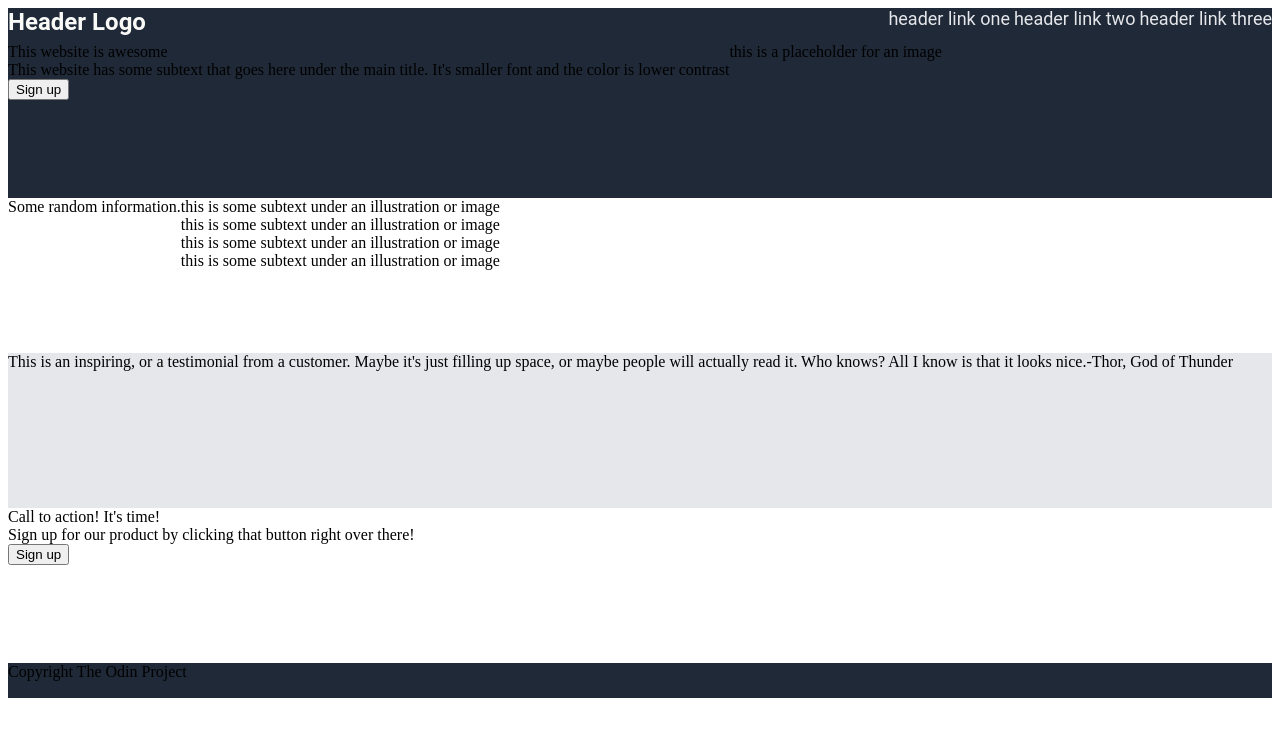
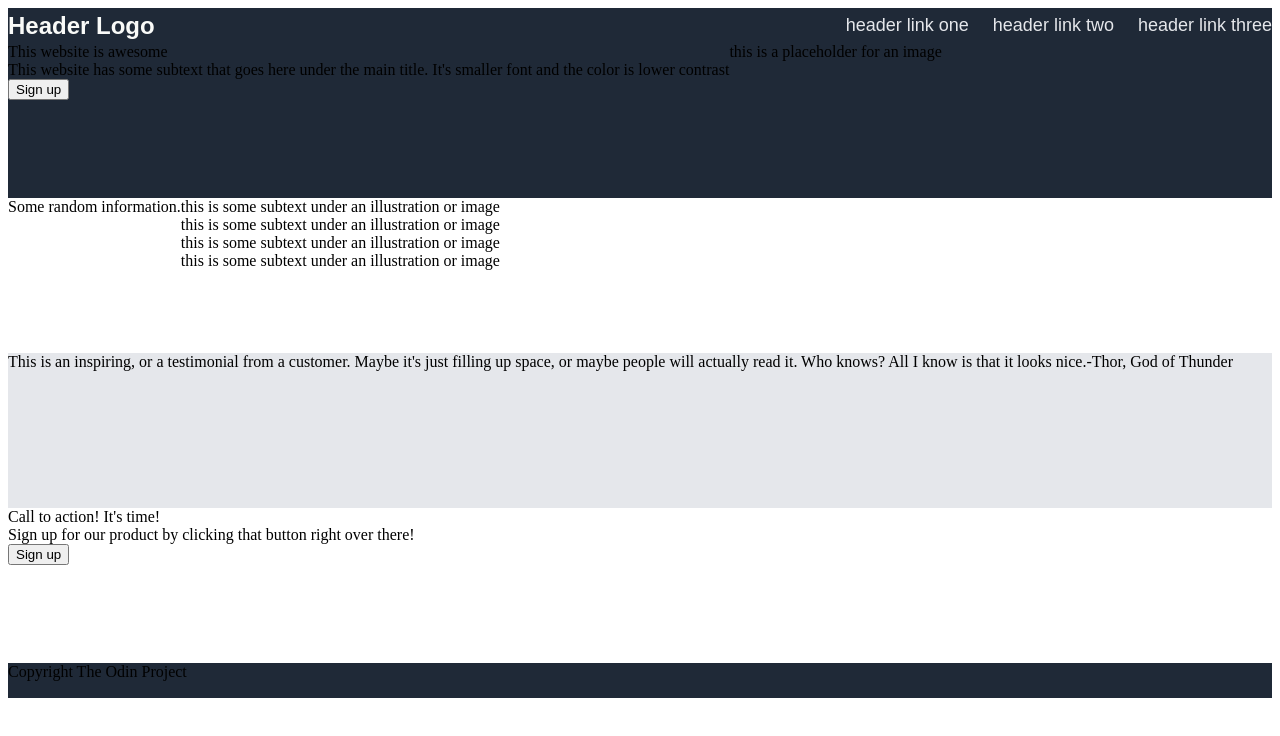
Before and after one commit to tyler7r/TOP-landing-page, a plain HTML site: page index.html in a window 1280 px wide. Drawn offline with Linux system fonts and the light colour scheme.

Commit message:
Adjust link and logo text positioning with gap

```diff
--- a/style.css
+++ b/style.css
@@ -1,15 +1,18 @@
 .container {
     display: flex;
     flex-direction: column;
-    justify-content: space-between;;
+    justify-content: space-between;
 }
 
 .header {
     justify-content: space-between;
-    font-family: 'Roboto';
+    font-family: Arial, Helvetica, sans-serif;
+    align-items: center;
 }
 
-a {
+a, .right-links {
+    display: flex;
+    gap: 24px;
     text-decoration: none;
     color: #E5E7EB;
     font-size: 18px;
```
